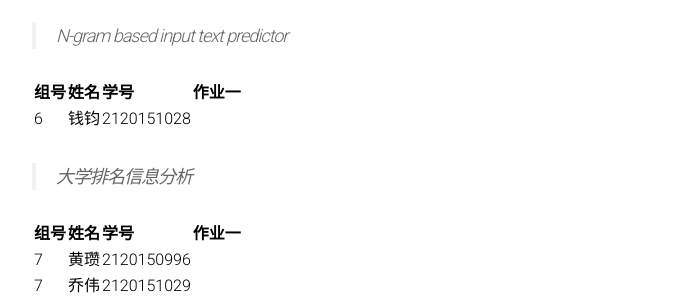
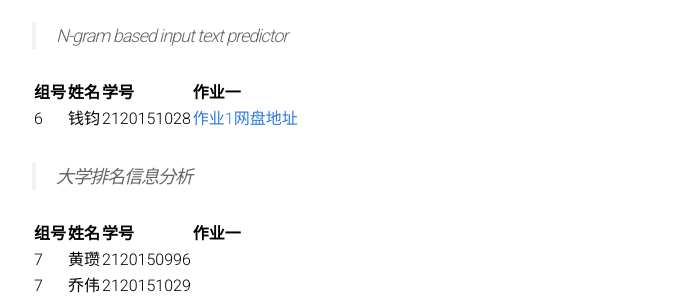
Before and after one commit to BITDM/bitdm.github.io, a Jekyll site: the page built from 2016/groups.md, in a window 1280 px wide and 900 px high, scrolled down 1063 px. Shown: the part 151-451 px from the top of the window, without its empty margins (208-896 px from the left). Built offline with Jekyll 4.4.1, drawn with Linux system fonts in a browser that asks for light colours.

Commit message:
Update groups.md

```diff
--- a/2016/groups.md
+++ b/2016/groups.md
@@ -52,7 +52,7 @@ permalink: /2016/groups/
 
 |组号|姓名|学号|作业一|
 |:-------------|:-------------|:-----|:-----|
-|6|钱钧|2120151028|
+|6|钱钧|2120151028|[作业1网盘地址](https://drive.google.com/folderview?id=0BzyKg0CHDnRDbFNxaWFYRlVJMDQ&usp=sharing)
 
 > 大学排名信息分析
 
```
